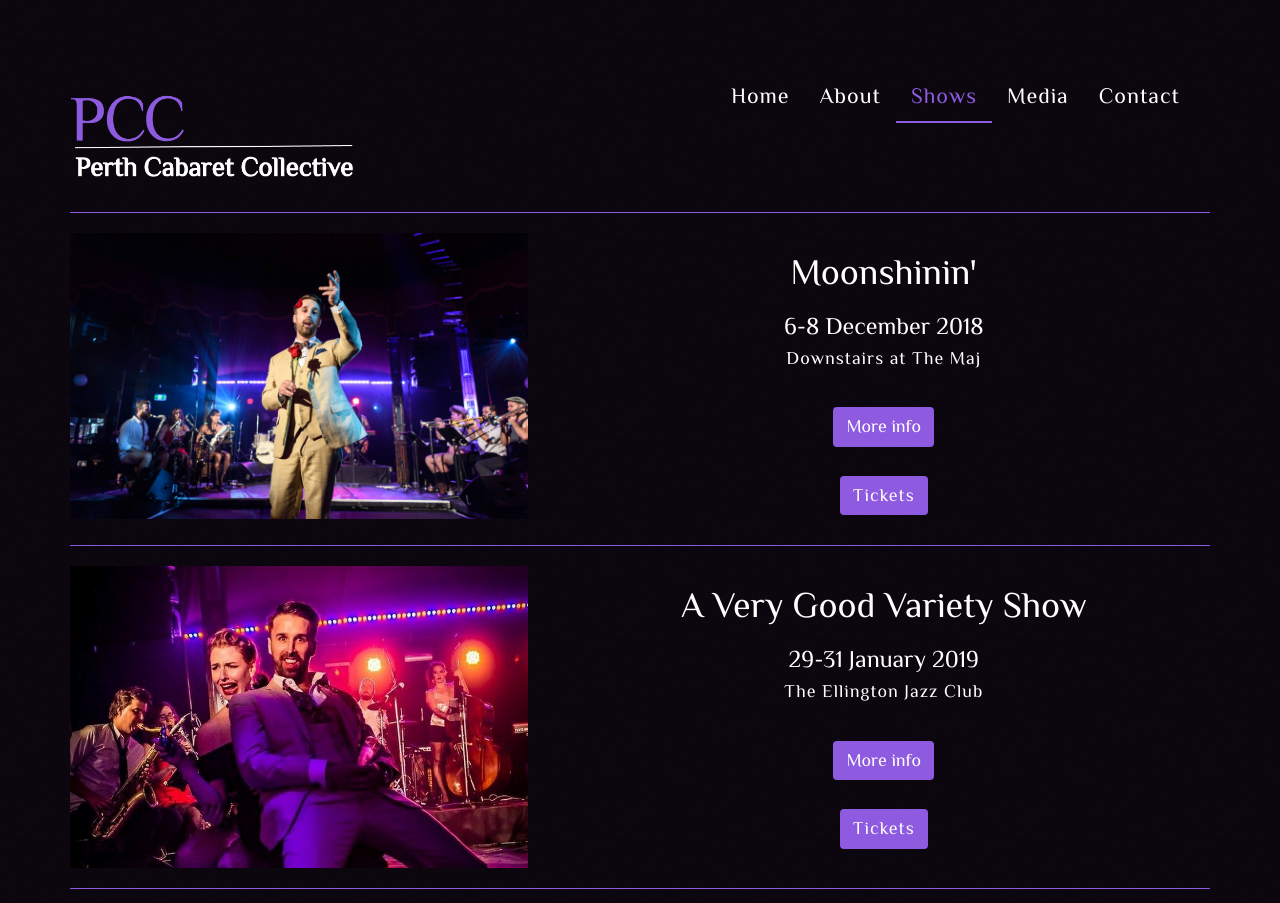
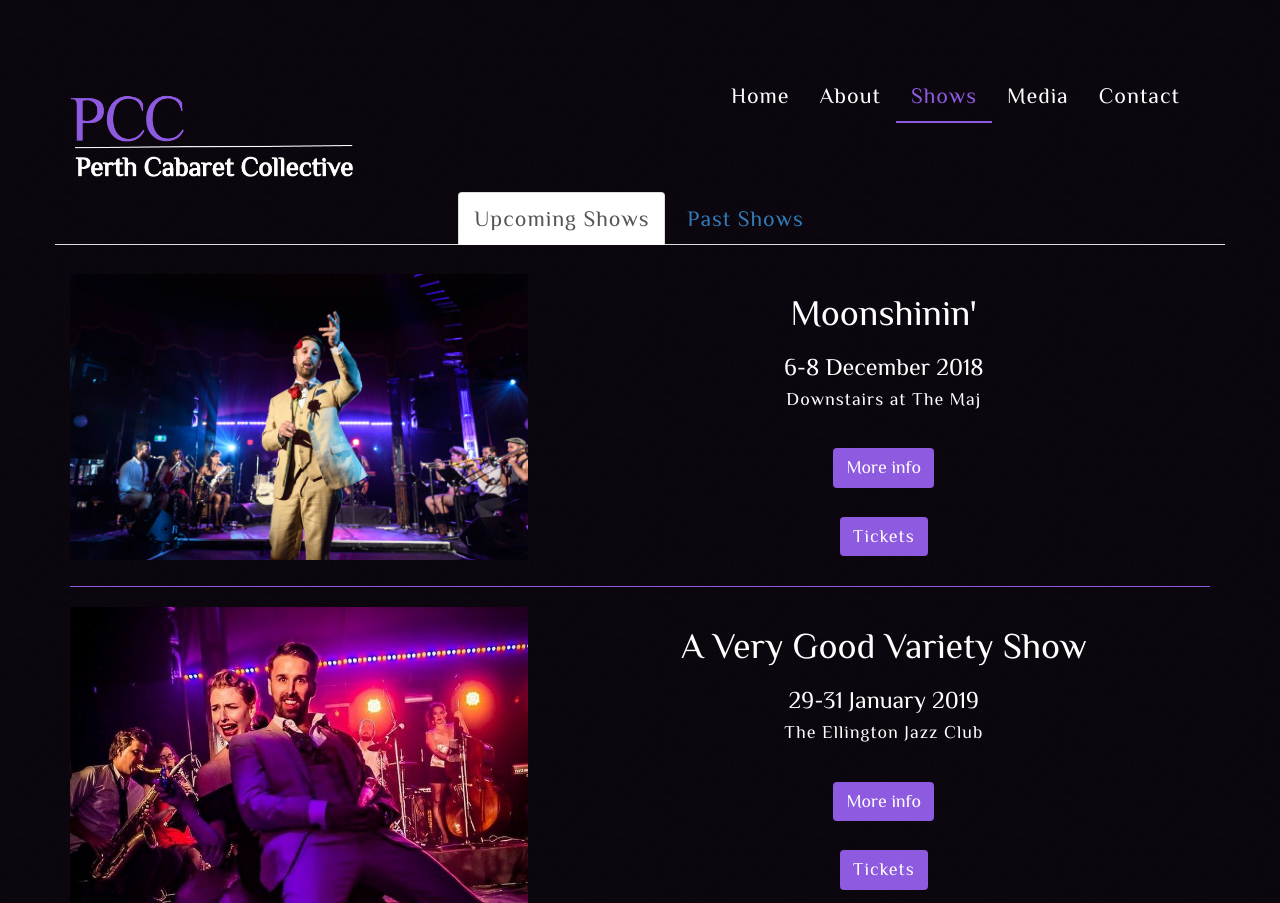
Before and after one commit to perthcabaretcollective/perthcabaretcollective.github.io, a plain HTML site: page shows.html in a window 1280 px wide. Shown: the top 903 px of the page. Drawn offline with nearby package versions, Linux system fonts and the light colour scheme.

Commit message:
shows tabs

```diff
--- a/js/readShows.js
+++ b/js/readShows.js
@@ -1,6 +1,6 @@
 console.log(dataShows) // {"a" : "b", "c" : "d"}
 var showPage = document.getElementById("showPage");
-var shows = "<hr />";
+var shows = "<br>";
 var i;
 for (i = 0; i < dataShows.length; i++) {
     var showTitle = dataShows[i].title;
--- a/shows.html
+++ b/shows.html
@@ -49,8 +49,21 @@
 
     <div id="wrap">
         <div id="main">
+            <ul class="nav nav-tabs shows" style="text-align:center">
+                <li class="active" style=" float:none; display:inline-block; *display:inline; zoom:1"><a data-toggle="tab" href="#upcoming">Upcoming Shows</a></li>
+                <li style=" float:none; display:inline-block; *display:inline; zoom:1"><a data-toggle="tab" href="#past">Past Shows</a></li>
+            </ul>
+
+            <div class="tab-content">
+                <div id="upcoming" class="tab-pane fade in active">
                     <div class="container">
                         <p id="showPage"></p>
+                    </div>
+                </div>
+                <div id="past" class="tab-pane fade">
+                    <h3>Past shows</h3>
+                    <p>Wa wa wee wa</p>
+                </div>
             </div>
         </div>
     </div>
```
Lines whose indentation alone changed are shown as unchanged.
